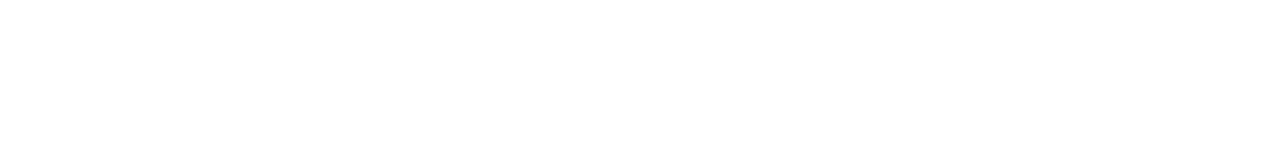
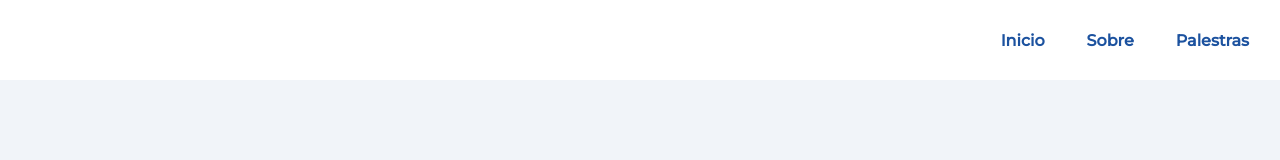
Before and after one commit to joaonetocastro/prog3-bloco-4, a website: page q1/index.html in a window 1280 px wide. Drawn offline with Linux system fonts and the light colour scheme.

Commit message:
added header

```diff
--- /dev/null
+++ b/q1/index.css
@@ -0,0 +1,58 @@
+* {
+  margin: 0;
+  padding: 0;
+  box-sizing: border-box;
+  outline: 0;
+}
+
+html {
+  overflow: scroll;
+  overflow-x: hidden;
+}
+
+body {
+  font-family: "Montserrat";
+  background: #F1F4F9;
+  -webkit-font-smoothing: antialiased;
+}
+
+header {
+  width: 100%;
+  height: 80px;
+  display: flex;
+  display: flex;
+  justify-content: space-between;
+  align-items: center;
+  background: #FFFFFF;
+}
+
+header ul {
+  display: flex;
+  list-style: none;
+}
+
+.menu-left {
+
+}
+
+.menu-right {
+  margin: 0 10px;
+}
+
+.menu-right ul li {
+  padding: 10px;
+  color: 18px;
+  font-weight: bold;
+}
+
+.menu-right ul li a {
+  text-decoration: none;
+  border: 1.5px solid transparent;
+  color: #1c529f;
+  padding: 10px;
+  border-radius: 10px;
+}
+
+.menu-right ul li a:hover {
+  border: 1.5px solid #1c529f;
+}
--- a/q1/index.html
+++ b/q1/index.html
@@ -1,17 +1,40 @@
 <!DOCTYPE html>
 <html lang="en">
+
 <head>
     <meta charset="UTF-8">
     <meta http-equiv="X-UA-Compatible" content="IE=edge">
     <meta name="viewport" content="width=device-width, initial-scale=1.0">
+    <link rel="preconnect" href="https://fonts.gstatic.com" crossorigin>
+    <link href="https://fonts.googleapis.com/css2?family=Montserrat:wght@500&family=Roboto:wght@400;700&display=swap" rel="stylesheet">
+    <link rel="stylesheet" href="./index.css">
     <title>Document</title>
 </head>
+
 <body>
-    <div class="topbar"></div>
+    <header class="header">
+        <div class="menu-left">
+
+        </div>
+        <div class="menu-right">
+            <ul>
+                <li>
+                    <a href="#home">Inicio</a>
+                </li>
+                <li>
+                    <a href="#about">Sobre</a>
+                </li>
+                <li>
+                    <a href="#events">Palestras</a>
+                </li>
+            </ul>
+        </div>
+    </header>
     <div class="content">
         <div class="about"></div>
         <div class="content-body"></div>
     </div>
-    <div class="footer"></div>
+    <footer class="footer"></footer>
 </body>
+
 </html>
```
